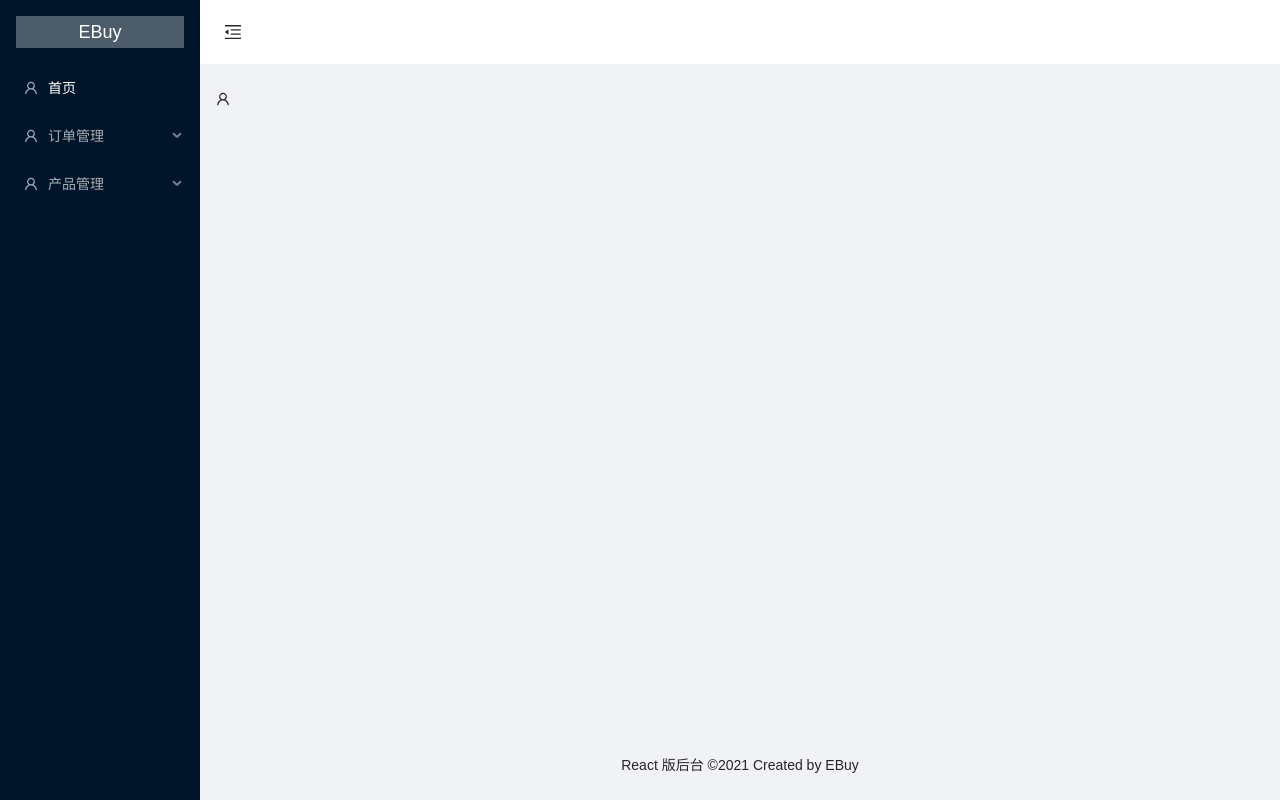
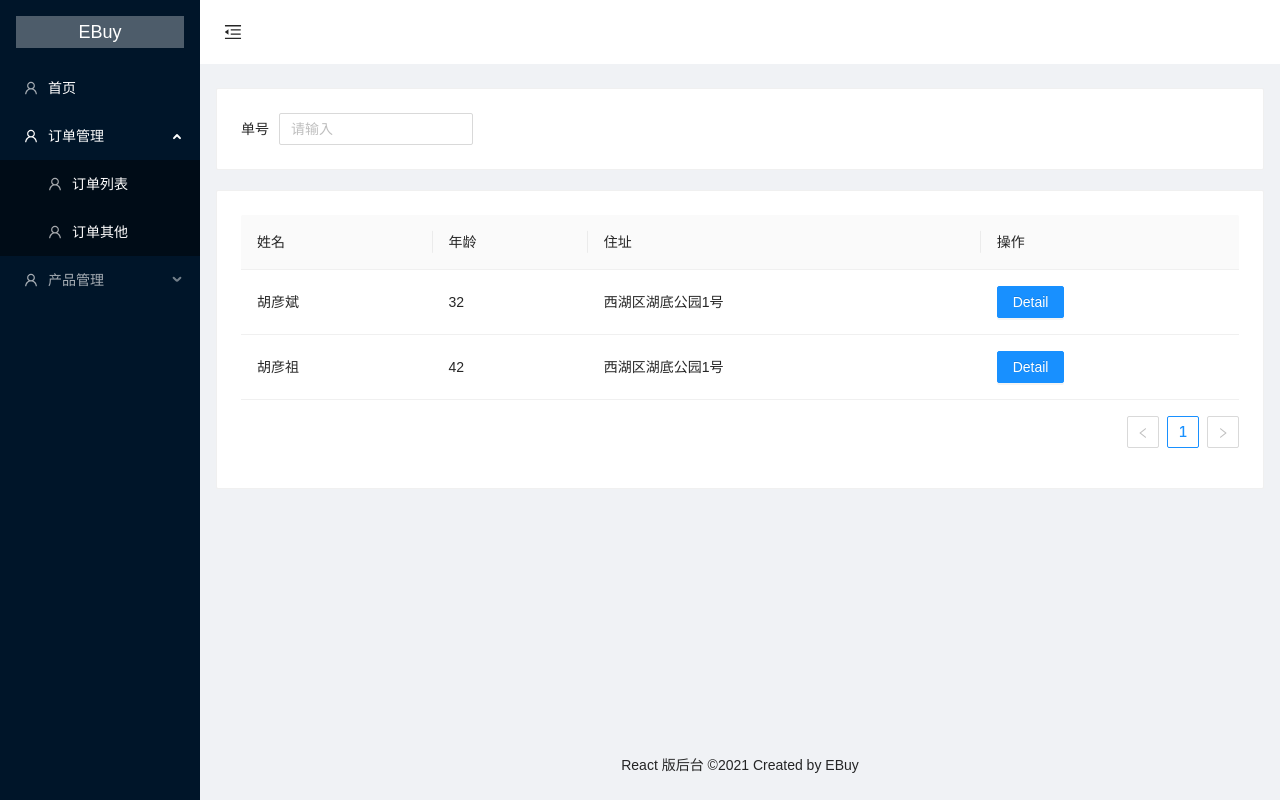
Before and after one commit to sanjayheaven/manage-react, a React app in the folder my-app/: page /order/orderInfo in a window 1280 px wide. Built offline with nearby package versions, Linux system fonts and the light colour scheme.

Commit message:
解决路由问题。剩动态匹页面刷新问题 /order:id/

```diff
--- a/my-app/src/components/select/selectName.js
+++ b/my-app/src/components/select/selectName.js
@@ -1,12 +1,16 @@
 import React from "react"
 import { Select, Input } from "antd"
 import "./index.css"
-export default ({ title = "", ...props }) => {
+export default ({ title = "", required = false, ...props }) => {
   return (
     <div style={{ display: "flex", alignItems: "center" }}>
-      {title && <div className="title">{title}</div>}
+      {title && (
+        <div className="title">
+          {title}
+          {required && <span style={{ color: "red" }}>*</span>}
+        </div>
+      )}
       <Input placeholder="请输入" {...props}></Input>
     </div>
-
   )
 }
--- a/my-app/src/layouts/index.js
+++ b/my-app/src/layouts/index.js
@@ -2,24 +2,18 @@ import React, { useState } from "react"
 import "./index.css"
 import { Layout, Menu } from "antd"
 import { MenuUnfoldOutlined, MenuFoldOutlined } from "@ant-design/icons"
-import routes, { rootSubmenuKeys } from "../routes"
-import NoMatch from "../pages/404"
+import routes, { rootSubmenuKeys, routesList } from "../routes"
 import {
   BrowserRouter as Router,
   Switch,
   Route,
   Link,
   useRouteMatch,
+  useHistory,
+  useLocation,
 } from "react-router-dom"
 
-const Footer = () => {
-  return (
-    <Layout.Footer style={{ textAlign: "center" }}>
-      React 版后台 ©2021 Created by EBuy
-    </Layout.Footer>
-  )
-}
-
+console.log(routesList, 1111111111)
 const Header = ({ collapsed, setCollapsed }) => {
   return (
     <Layout.Header className="site-layout-header" style={{ padding: 0 }}>
@@ -30,64 +24,66 @@ const Header = ({ collapsed, setCollapsed }) => {
     </Layout.Header>
   )
 }
+const Content = ({ children }) => (
+  <Layout.Content children={children} className="site-layout-content" />
+)
 
-const createRoutesList = (routes) => {
-  const normalRoutes = (items) => {
-    return items.reduce((acc, item) => {
-      acc.push(
-        <Route
-          key={item.path}
-          path={item.path}
-          exact={item.exact}
-          children={item.component}
-        ></Route>
-      )
-      let children = normalRoutes(item.children || [])
-      return [...acc, ...children]
-    }, [])
-  }
-  return normalRoutes(routes).concat([
-    <Route key="*" path="*" children={<NoMatch />}></Route>,
-  ])
+const Footer = () => {
+  return (
+    <Layout.Footer style={{ textAlign: "center" }}>
+      React 版后台 ©2021 Created by EBuy
+    </Layout.Footer>
+  )
 }
+
 const createRoutesMenu = (routes) => {
   return routes
     .map((item) => {
       if (item.hidden) return null
-      if (item.children) {
-        return (
+      return (
+        (item.children && (
           <Menu.SubMenu
             key={item.name}
             icon={item.icon}
             title={item.title}
             children={createRoutesMenu(item.children)}
-          ></Menu.SubMenu>
+          />
+        )) || (
+          <Menu.Item
+            key={item.name}
+            icon={item.icon}
+            children={<MenuLink {...item} />}
+          />
         )
-      }
-      return (
-        <Menu.Item key={item.name} icon={item.icon}>
-          <MenuLink {...item}></MenuLink>
-        </Menu.Item>
       )
     })
     .filter((i) => i)
 }
+
 const MenuLink = (props) => {
-  let match = useRouteMatch({
-    path: props.path,
-    exact: props.exact,
-  })
-  console.log(match, 66666)
-
   return (
-    <Link style={{ color: "white" }} to={props.path}>
-      {props.title}
-    </Link>
+    <Link style={{ color: "white" }} to={props.path} children={props.title} />
   )
 }
+
 const Sider = ({ collapsed = false }) => {
-  const [selectedKeys, setSelectedKeys] = useState([])
-  const [openKeys, setOpenKeys] = useState([])
+  let history = useHistory()
+  let location = useLocation()
+
+  /**
+   * 页面刷新初始值,selectedKeys,openKeys
+   */
+  console.log(location, 44444444)
+  let pathname = location.pathname
+  // 怎么解决 /order/:id 这种路径的匹配  当然如果重新用name就没问题
+  let route = routes.find(
+    (i) =>
+      i.path === pathname ||
+      (i.children && i.children.find((c) => c.path === pathname))
+  )
+  const [selectedKeys, setSelectedKeys] = useState((route && [pathname]) || [])
+  const [openKeys, setOpenKeys] = useState((route && [route.name]) || [])
+
   const onOpenChange = (keys) => {
     const latestOpenKey = keys.find((key) => !openKeys.includes(key))
     if (!rootSubmenuKeys.includes(latestOpenKey)) {
@@ -97,8 +93,11 @@ const Sider = ({ collapsed = false }) => {
     }
     if (!latestOpenKey) return
     let lastOpenSubmenu = routes.find((i) => i.name === latestOpenKey)
-    if (lastOpenSubmenu.children.length) {
-      setSelectedKeys([lastOpenSubmenu.children[0].name])
+    if (lastOpenSubmenu && lastOpenSubmenu.children) {
+      let name = lastOpenSubmenu.children[0].name
+      let path = lastOpenSubmenu.children[0].path
+      setSelectedKeys([name]) // 高亮第一个
+      history.push(path) // 跳转第一个
     }
   }
   const onClick = (e) => {
@@ -115,16 +114,14 @@ const Sider = ({ collapsed = false }) => {
         onOpenChange={onOpenChange}
         theme="dark"
         mode="inline"
-      >
-        {createRoutesMenu(routes)}
-      </Menu>
+        children={createRoutesMenu(routes)}
+      />
     </Layout.Sider>
   )
 }
 
 export default () => {
   const [collapsed, setCollapsed] = useState(false)
-  console.log(createRoutesList(routes), 9999)
   return (
     <Router>
       <Layout className="layout">
@@ -134,11 +131,7 @@ export default () => {
             collapsed={collapsed}
             setCollapsed={() => setCollapsed(!collapsed)}
           />
-          <Layout.Content>
-            <div className="site-layout-content">
-              <Switch>{createRoutesList(routes)}</Switch>
-            </div>
-          </Layout.Content>
+          <Content children={<Switch children={routesList} />} />
           <Footer />
         </Layout>
       </Layout>
--- a/my-app/src/routes/index.js
+++ b/my-app/src/routes/index.js
@@ -1,43 +1,53 @@
 import React from "react"
 import { UserOutlined } from "@ant-design/icons"
 import { OrderInfo, OrderDetail } from "../pages/order/index"
+import { Route } from "react-router-dom"
+import NoMatch from "../pages/404"
+
+const PageView = ({ children, ...props }) => {
+  return (
+    <div>
+      hello
+      {children}
+    </div>
+  )
+}
 const routes = [
   {
     path: "/",
     name: "index",
     title: "首页",
-    exact: true,
     icon: <UserOutlined />,
-    component: <OrderInfo />,
+    component: PageView,
   },
   {
     path: "/order",
     name: "order",
     title: "订单管理",
     icon: <UserOutlined />,
-    component: <UserOutlined />,
+    component: PageView,
     children: [
       {
         path: "/order/orderInfo",
         name: "orderInfo",
         title: "订单列表",
         icon: <UserOutlined />,
-        component: <OrderInfo />,
+        component: OrderInfo,
       },
       {
         path: "/order/orderOther",
         name: "orderOther",
         title: "订单其他",
         icon: <UserOutlined />,
-        component: <OrderInfo />,
+        component: UserOutlined,
       },
       {
         path: "/order/:id",
-        name: "orderDetail",
+        name: "OrderDetail",
         title: "订单详情",
         hidden: true,
         icon: <UserOutlined />,
-        component: <OrderDetail />,
+        component: OrderDetail,
       },
     ],
   },
@@ -46,29 +56,22 @@ const routes = [
     name: "product",
     title: "产品管理",
     icon: <UserOutlined />,
-    component: <UserOutlined />,
+    component: PageView,
     children: [
       {
         path: "/product/productInfo",
         name: "productInfo",
         title: "产品列表",
         icon: <UserOutlined />,
-        component: <UserOutlined />,
-      },
-      {
-        path: "/product/productOther",
-        name: "productOther",
-        title: "产品其他",
-        icon: <UserOutlined />,
-        component: <UserOutlined />,
+        component: UserOutlined,
       },
       {
         path: "/product/:id",
         name: "productDetail",
-        title: "订单详情",
+        title: "产品详情",
         hidden: true,
         icon: <UserOutlined />,
-        component: <UserOutlined />,
+        component: PageView,
       },
     ],
   },
@@ -76,7 +79,32 @@ const routes = [
 
 export const rootSubmenuKeys = routes
   .map((item) => {
-    return (item.children && item.children.length && item.name) || ""
+    return (item.children && item.children.length && item.path) || ""
   })
   .filter((i) => i)
+
+const createRoutesList = (routes) => {
+  const normalRoutes = (items) => {
+    return items.reduce((acc, item) => {
+      acc.push(
+        <Route
+          key={item.path}
+          path={item.path}
+          exact
+          children={(props) => {
+            console.log(props, 1111)
+            return <item.component />
+          }}
+        />
+      )
+      let children = normalRoutes(item.children || [])
+      return [...acc, ...children]
+    }, [])
+  }
+  return normalRoutes(routes).concat([
+    <Route key="*" path="*" children={<NoMatch />}></Route>,
+  ])
+}
+export const routesList = createRoutesList(routes)
+
 export default routes
```
Also changed, not shown: my-app/src/pages/order/orderInfo.js (+0 -7 lines), 1 other file (tests, documents, lock files or other folders).
